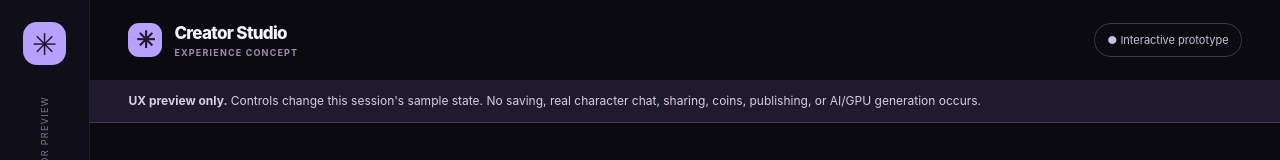
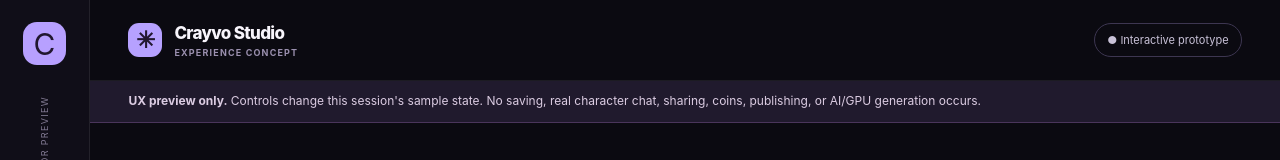
Before and after one commit to Rando2020/Mochitvlike, a Next.js app: page /creator-preview in a window 1280 px wide. Shown: the top 160 px of the page. Built offline with nearby package versions, Linux system fonts and the light colour scheme.

Commit message:
feat(crayvo): brand browser studio and prepare installable web experience

```diff
--- a/components/creator-preview/CreatorExperiencePreview.tsx
+++ b/components/creator-preview/CreatorExperiencePreview.tsx
@@ -100,7 +100,7 @@ export function CreatorExperiencePreview({ blueprint, seriesId }: { blueprint: S
   return (
     <div className={styles.shell}>
       <aside className={styles.rail}>
-        <a className={styles.logo} href="#preview-top" aria-label="Creator preview home">✳</a>
+        <a className={styles.logo} href="#preview-top" aria-label="Crayvo creator preview home">C</a>
         <span className={styles.railCaption}>CREATOR PREVIEW</span>
         <nav aria-label="Creator preview sections">
           {NAV.map((item) => (
@@ -112,7 +112,7 @@ export function CreatorExperiencePreview({ blueprint, seriesId }: { blueprint: S
       </aside>
       <div className={styles.main} id="preview-top">
         <header className={styles.topbar}>
-          <div className={styles.brand}><span className={styles.brandIcon}>✳</span><span>Creator Studio <small>EXPERIENCE CONCEPT</small></span></div>
+          <div className={styles.brand}><span className={styles.brandIcon}>✳</span><span>Crayvo Studio <small>EXPERIENCE CONCEPT</small></span></div>
           <div className={styles.headerRight}><span className={styles.previewPill}>● Interactive prototype</span>{seriesId ? <a className={styles.backLink} href={"/series/" + encodeURIComponent(seriesId)}>Existing studio ↗</a> : null}</div>
         </header>
         <div className={styles.notice} role="status"><strong>{seriesId ? "Creator Studio preview." : "UX preview only."}</strong> {seriesId ? "The Story tab can save your own story seeds when its database migration is installed. Watch, Create, Cast and Coins are still concepts. No media jobs or paid inference occur." : "Controls change this session's sample state. No saving, real character chat, sharing, coins, publishing, or AI/GPU generation occurs."}</div>
```
